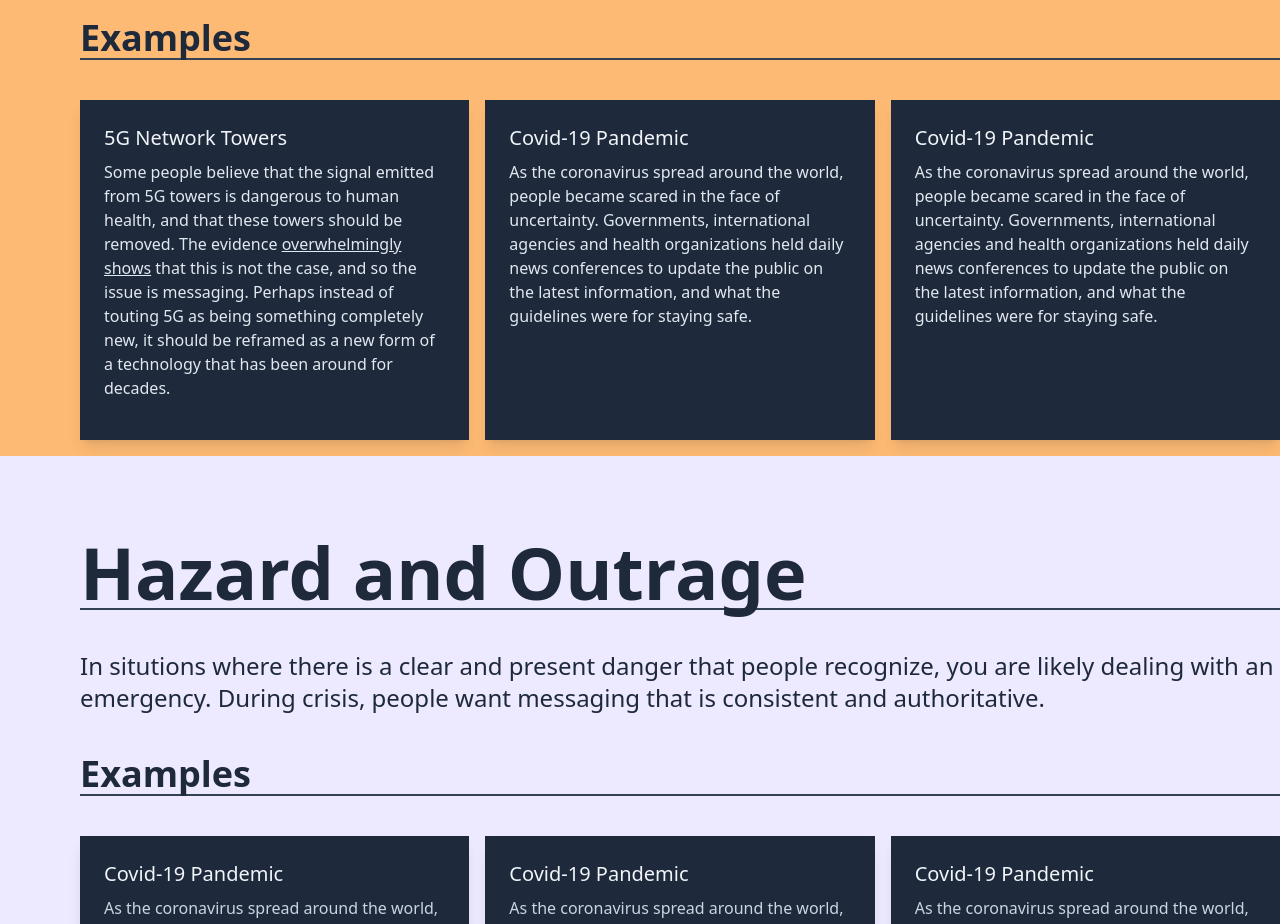
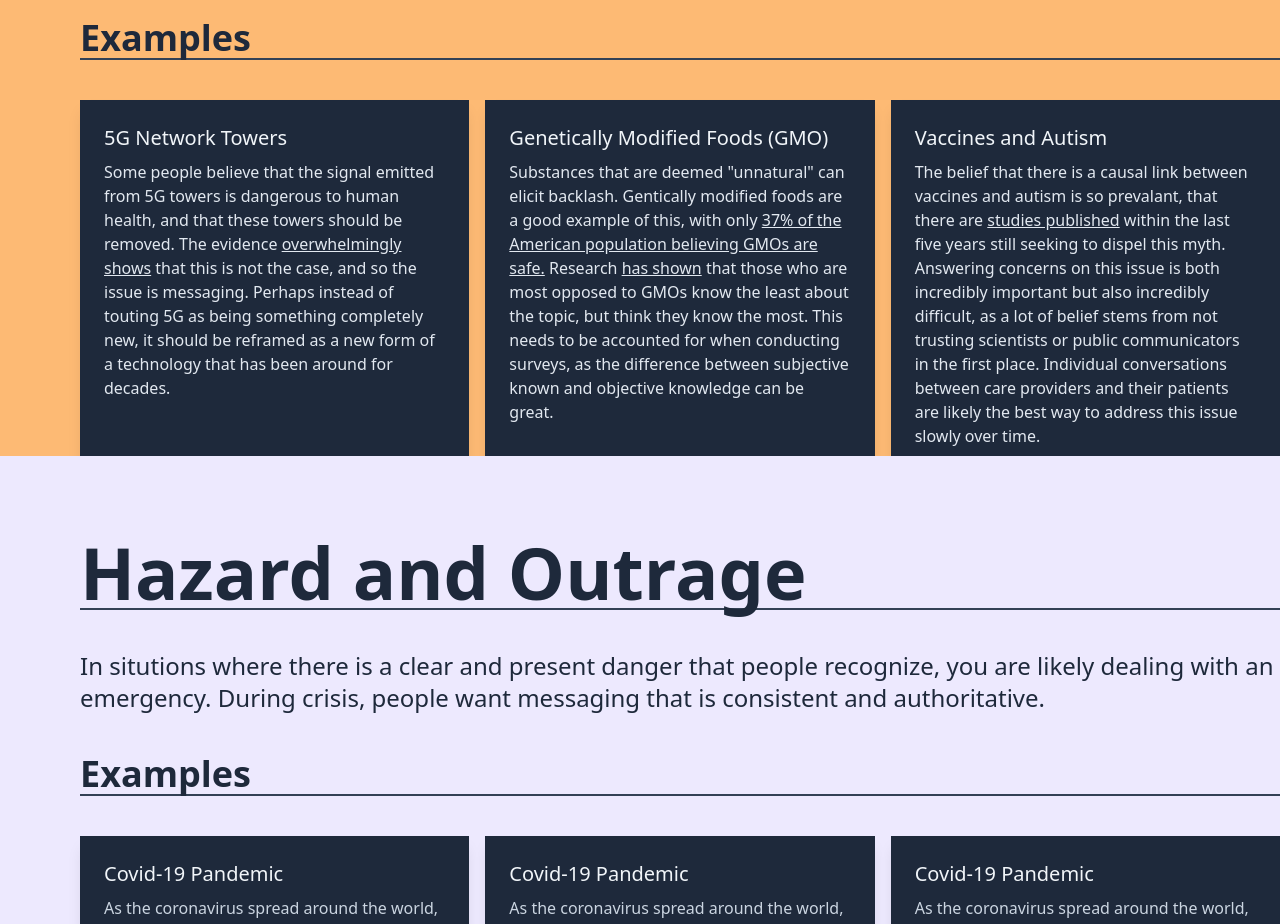
Before and after one commit to mark-pitblado/hazard-x-outrage, a React (Vite) app: page / in a window 1280 px wide. Shown: the part 2840-3764 px from the top of the page. Built offline with nearby package versions, Linux system fonts and the light colour scheme.

Commit message:
Finished No Hazard, Outrage page

```diff
--- a/src/components/no_hazard_outrage.jsx
+++ b/src/components/no_hazard_outrage.jsx
@@ -46,42 +46,52 @@ const NoHazardOutrage = () => {
           <div class="group relative bg-slate-800 shadow-lg md:max-w-xl md:flex-row hover:scale-105 transform transition duration-300 ease-in-out">
             <div class="flex flex-col justify-start p-6">
               <h5 class="mb-2 text-xl font-medium text-slate-100">
-                Covid-19 Pandemic
+                Genetically Modified Foods (GMO)
               </h5>
               <p class="mb-4 text-base text-slate-200">
-                As the coronavirus spread around the world, people became scared
-                in the face of uncertainty. Governments, international agencies
-                and health organizations held daily news conferences to update
-                the public on the latest information, and what the guidelines
-                were for staying safe.
+                Substances that are deemed "unnatural" can elicit backlash.
+                Gentically modified foods are a good example of this, with only{" "}
+                <a
+                  href="https://www.pewresearch.org/science/2015/01/29/public-and-scientists-views-on-science-and-society/"
+                  className="underline bold"
+                >
+                  37% of the American population believing GMOs are safe.
+                </a>{" "}
+                Research{" "}
+                <a
+                  href="https://doi.org/10.1038/s41562-018-0520-3"
+                  className="underline bold"
+                >
+                  has shown
+                </a>{" "}
+                that those who are most opposed to GMOs know the least about the
+                topic, but think they know the most. This needs to be accounted
+                for when conducting surveys, as the difference between
+                subjective known and objective knowledge can be great.
               </p>
             </div>
           </div>
           <div class="group relative bg-slate-800 shadow-lg md:max-w-xl md:flex-row hover:scale-105 transform transition duration-300 ease-in-out">
             <div class="flex flex-col justify-start p-6">
               <h5 class="mb-2 text-xl font-medium text-slate-100">
-                Covid-19 Pandemic
+                Vaccines and Autism
               </h5>
               <p class="mb-4 text-base text-slate-200">
-                As the coronavirus spread around the world, people became scared
-                in the face of uncertainty. Governments, international agencies
-                and health organizations held daily news conferences to update
-                the public on the latest information, and what the guidelines
-                were for staying safe.
-              </p>
-            </div>
-          </div>
-          <div class="group relative bg-slate-800 shadow-lg md:max-w-xl md:flex-row hover:scale-105 transform transition duration-300 ease-in-out">
-            <div class="flex flex-col justify-start p-6">
-              <h5 class="mb-2 text-xl font-medium text-slate-100">
-                Covid-19 Pandemic
-              </h5>
-              <p class="mb-4 text-base text-slate-200">
-                As the coronavirus spread around the world, people became scared
-                in the face of uncertainty. Governments, international agencies
-                and health organizations held daily news conferences to update
-                the public on the latest information, and what the guidelines
-                were for staying safe.
+                The belief that there is a causal link between vaccines and
+                autism is so prevalant, that there are{" "}
+                <a
+                  href="https://doi.org/10.7326/M18-2101"
+                  className="underline bold"
+                >
+                  studies published
+                </a>{" "}
+                within the last five years still seeking to dispel this myth.
+                Answering concerns on this issue is both incredibly important
+                but also incredibly difficult, as a lot of belief stems from not
+                trusting scientists or public communicators in the first place.
+                Individual conversations between care providers and their
+                patients are likely the best way to address this issue slowly
+                over time.
               </p>
             </div>
           </div>
```
